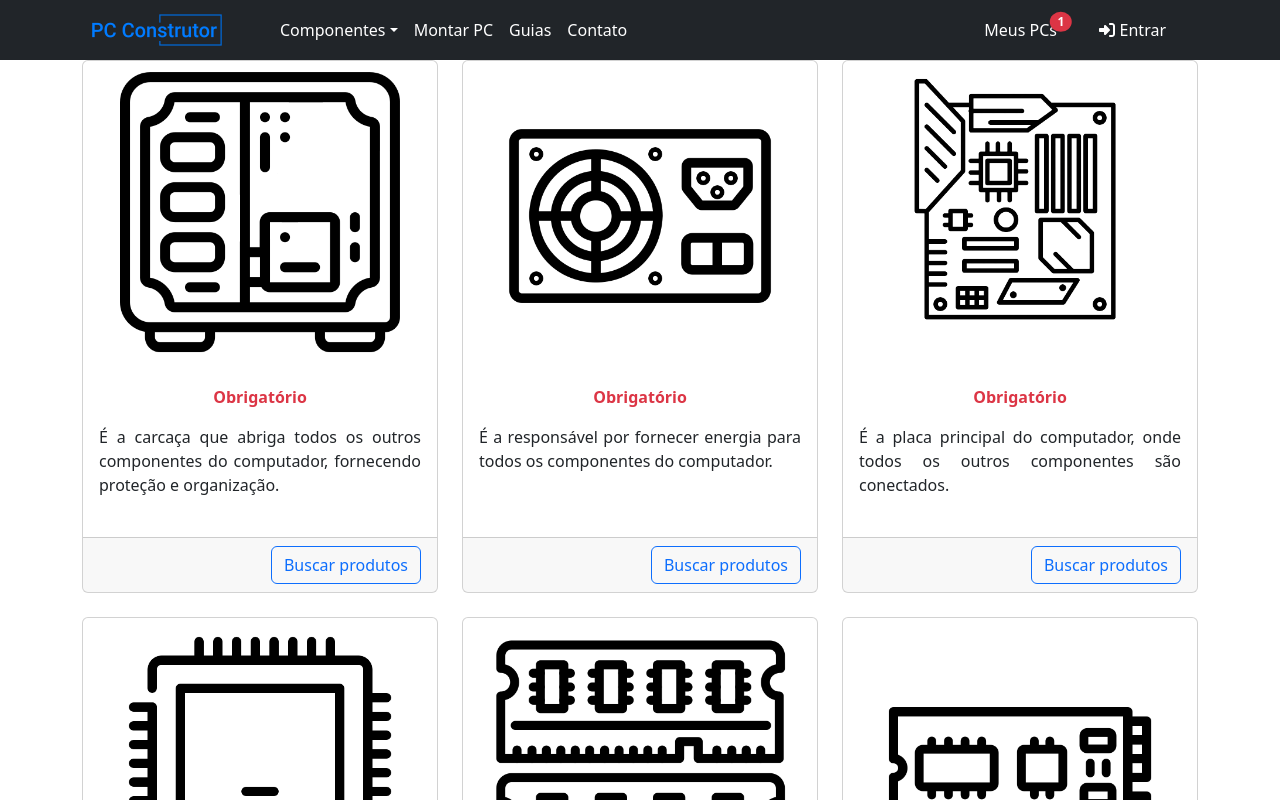
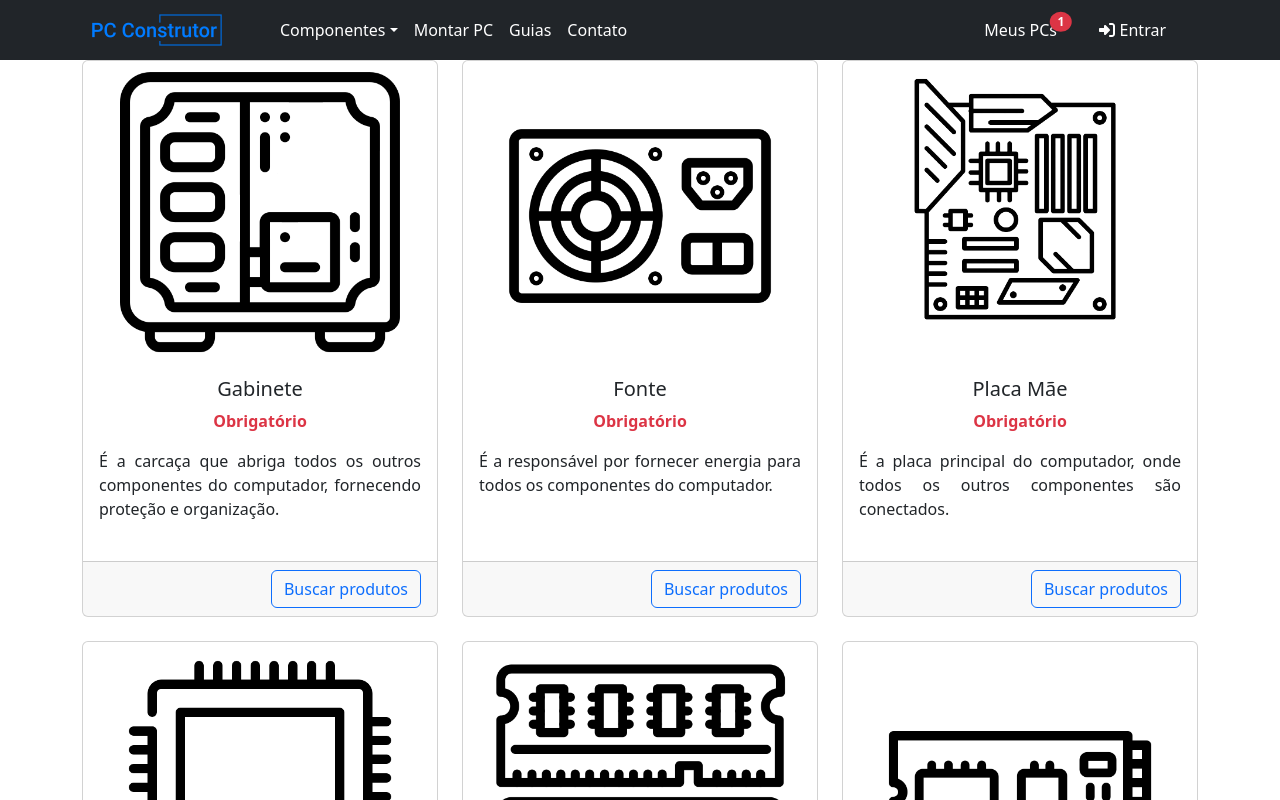
Before and after one commit to Pruzny/pc-construtor, a React (Vite) app: page / in a window 1280 px wide. Shown: the top 800 px of the page. Built offline with nearby package versions, Linux system fonts and the light colour scheme.

Commit message:
Fix card argument

```diff
--- a/src/pages/Home/index.tsx
+++ b/src/pages/Home/index.tsx
@@ -28,7 +28,7 @@ export default Home;
 const createCards = () => {
   const cards: JSX.Element[] = [];
   componentCards.forEach((card) => {
-    cards.push(<PresentationCard title={card.name} isRequired={card.isRequired} description={card.description} icon={card.icon} />);
+    cards.push(<PresentationCard name={card.name} isRequired={card.isRequired} description={card.description} icon={card.icon} />);
   });
   return cards;
 }
```
